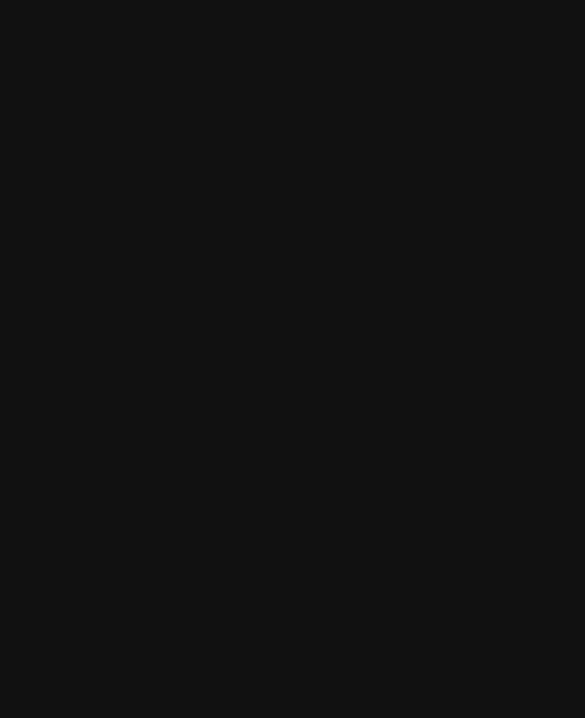
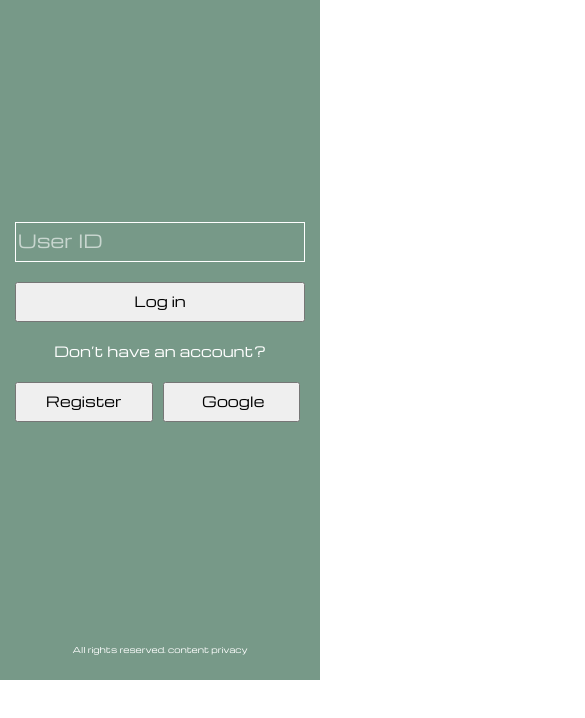
Before and after one commit to susu725/photo-album, a Next.js app: page / in a window 390 px wide. Shown: the top 718 px of the page, 585 px wide, since content can reach past the window. Built offline with nearby package versions, Linux system fonts and the light colour scheme; no server answers.

Commit message:
feat: login RWD

```diff
--- a/app/_components/Footer/Footer.module.scss
+++ b/app/_components/Footer/Footer.module.scss
@@ -7,3 +7,15 @@
         color: #FFFFFF;
     }
 }
+
+@media screen and (max-width: 768px) {
+    .footer {
+        width: 290px;
+        height: 36px;
+
+        .copyright {
+            font-size: 8px;
+            line-height: 11.38px;
+        }
+    }
+}
--- a/app/overview/[id]/page.module.scss
+++ b/app/overview/[id]/page.module.scss
@@ -11,5 +11,6 @@
     .photos {
         display: flex;
         flex-wrap: wrap;
+        justify-content: center;
     }
 }
--- a/app/page.js
+++ b/app/page.js
@@ -49,7 +49,7 @@
         <p className={styles.noAccount}>Don’t have an account?</p>
         <div className={styles.registerWay}>
           <button><p>Register</p></button>
-          <button><p>Continue with Google</p></button>
+          <button><p>Google</p></button>
         </div>
       </div>
       <Footer />
--- a/app/page.module.scss
+++ b/app/page.module.scss
@@ -12,6 +12,7 @@
     flex-direction: column;
     justify-content: center;
     align-items: center;
+
 
     input {
       width: 700px;
@@ -41,6 +42,7 @@
     .registerWay {
       width: 700px;
       height: 50px;
+      display: flex;
       margin-top: 20px;
 
       button {
@@ -50,7 +52,70 @@
         &:nth-of-type(1) {
           margin-right: 20px;
         }
+
+        &:nth-of-type(2) {
+          display: flex;
+          justify-content: center;
+          align-items: center;
+
+          &::before {
+            content: 'Continue with';
+            display: flex;
+            margin-right: 4px;
+            font-size: 18px;
+            font-weight: 400;
+            line-height: 25.59px;
+          }
+        }
       }
     }
   }
 }
+
+@media screen and (max-width: 768px) {
+  .login {
+    width: 320px;
+    height: 680px;
+
+    background-color: #798;
+
+    .container {
+      input {
+        width: 290px;
+        height: 40px;
+      }
+
+      .loginBtn {
+        width: 290px;
+        height: 40px;
+      }
+
+
+      .registerWay {
+        width: 290px;
+        height: 40px;
+
+        button {
+          width: 137.5px;
+          height: 40px;
+
+          &:nth-of-type(1) {
+            margin-right: 10px;
+          }
+
+          &:nth-of-type(2) {
+
+            &::before {
+              content: '';
+            }
+          }
+        }
+      }
+    }
+
+    p {
+      font-size: 14px;
+      line-height: 19.91px;
+    }
+  }
+}
```
